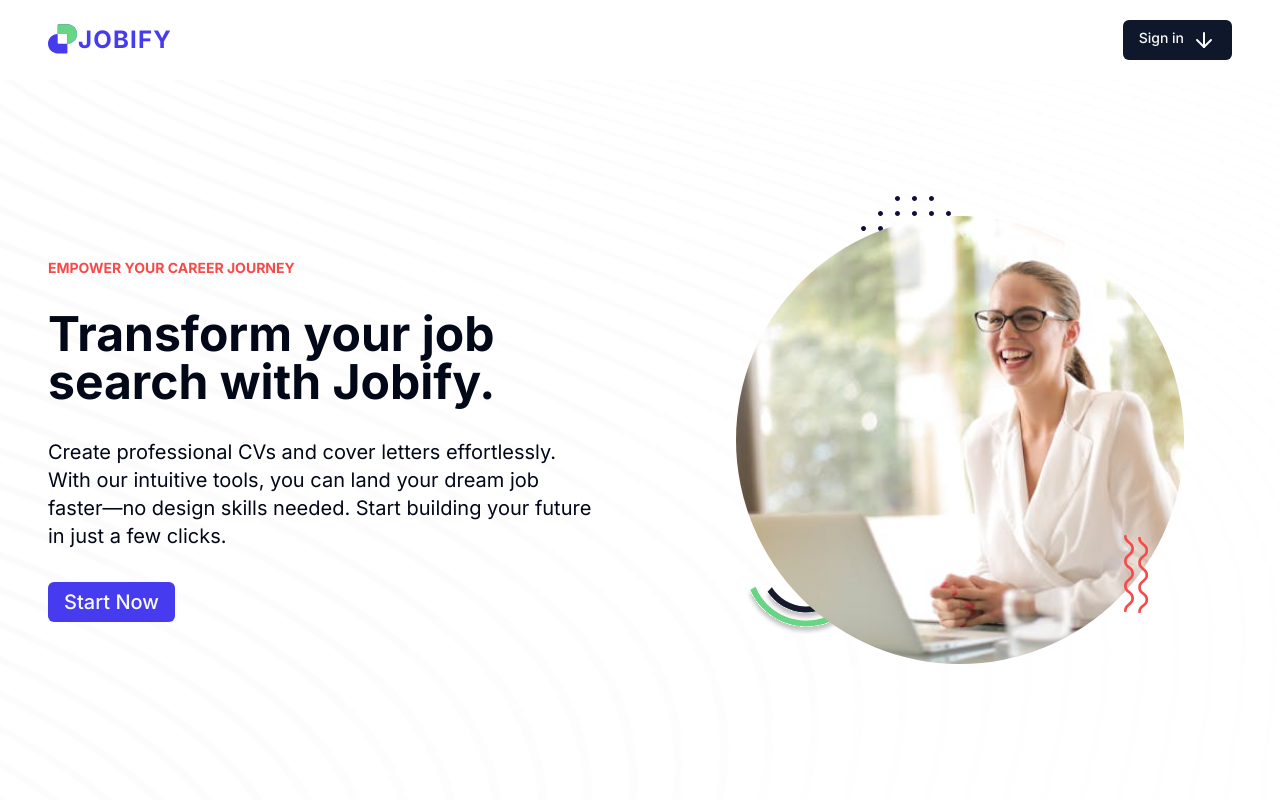
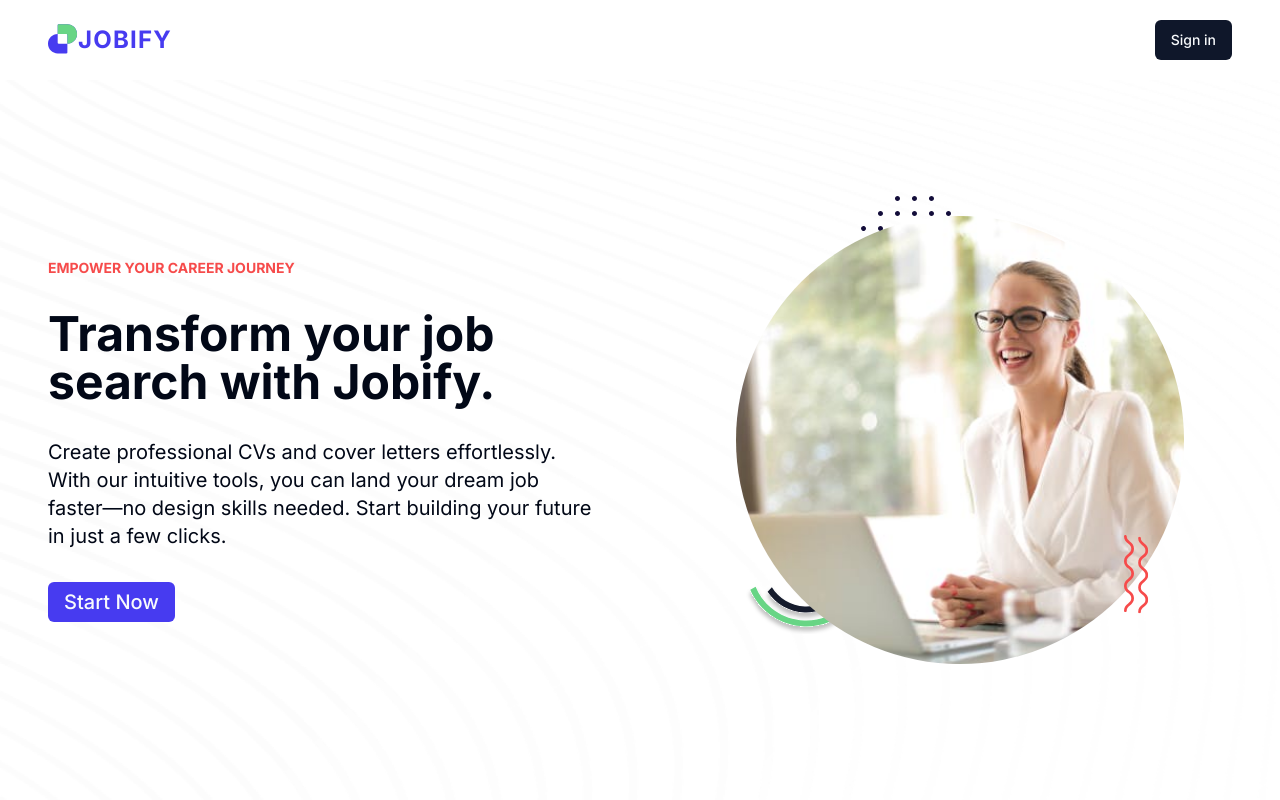
Before and after one commit to uniquetheo/jobify, a Next.js app: page / in a window 1280 px wide. Shown: the top 800 px of the page. Built offline with nearby package versions, Linux system fonts and the light colour scheme; no server answers.

Commit message:
optimize auth

```diff
--- a/components/externalMenu.jsx
+++ b/components/externalMenu.jsx
@@ -2,6 +2,7 @@
 import React from "react";
 import SigninDrop from "./SigninDrop";
 import Logo from "./logo";
+import { Button } from "./ui/button";
 
 const ExternalMenu = () => {
   return (
@@ -14,7 +15,10 @@
           <Logo />
           <span>JOBIFY</span>
         </Link>
-        <SigninDrop />
+        {/* <SigninDrop /> */}
+        <Link href="/api/auth/signin">
+          <Button>Sign in</Button>
+        </Link>
       </div>
     </nav>
   );
```
